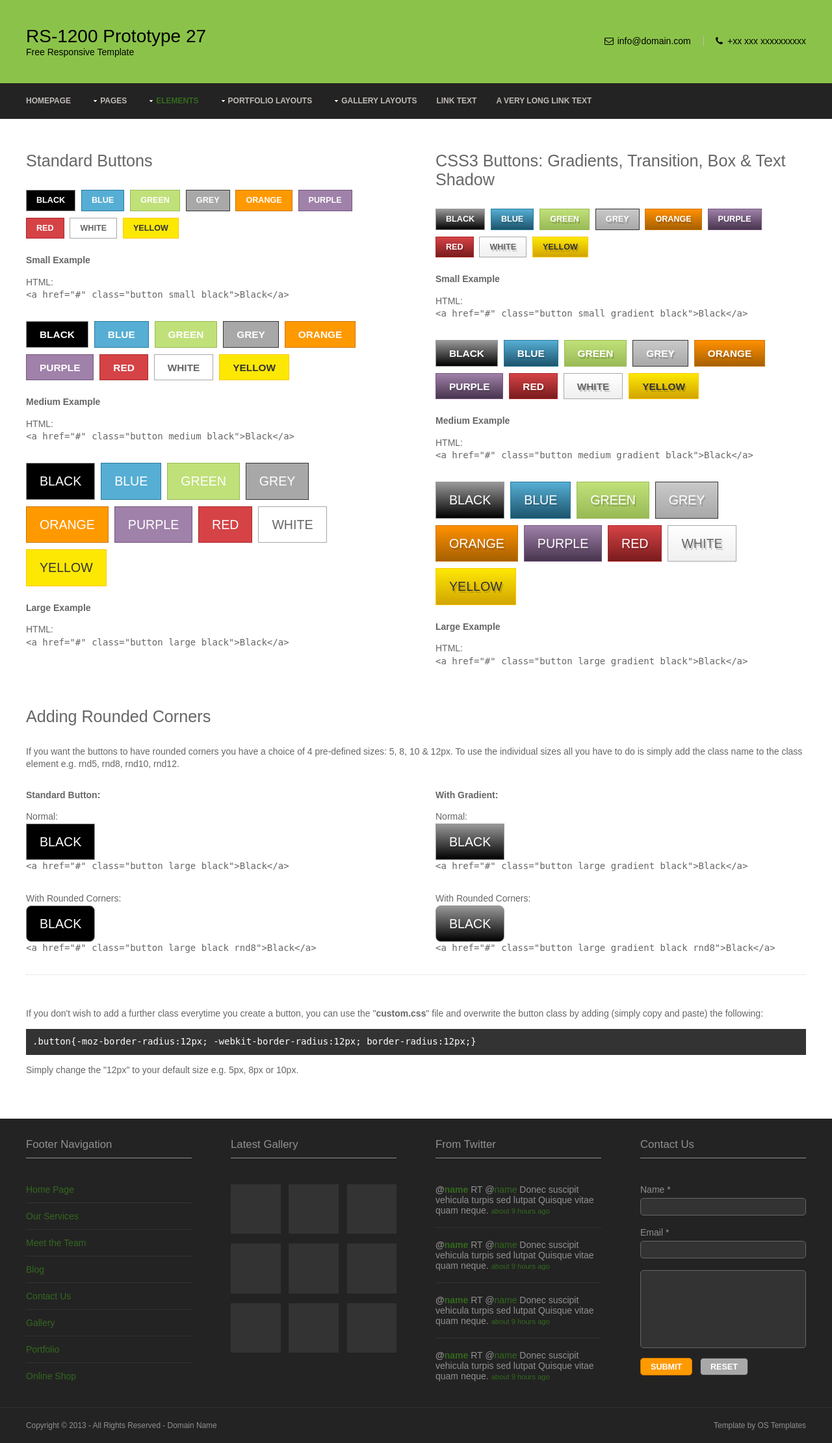
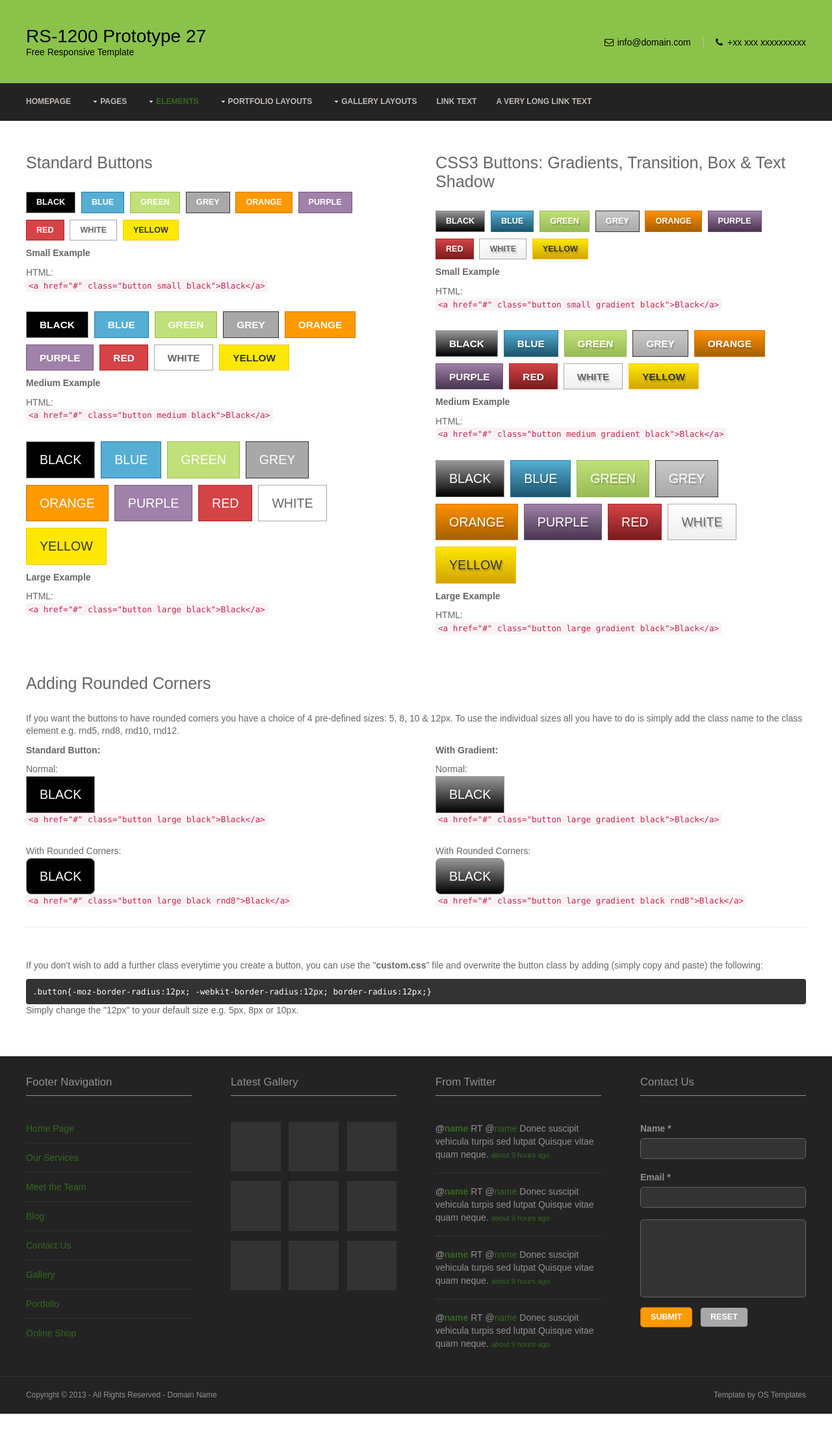
Before and after one commit to ashodhiyavipin/famiglia, a PHP site: page /elements/buttons.html in a window 1280 px wide. Shown: the whole page at 65% size. After the commit the page ends 2175 px from the top, so only its background shows below. Run offline with PHP 8.4, Linux system fonts and the light colour scheme; some libraries are stand-ins or nearby versions; some web fonts are replaced.

Commit message:
added bootstrap css

```diff
--- a/layout/styles/main.css
+++ b/layout/styles/main.css
@@ -1,4 +1,4 @@
-
+@import url(../bootstrap/css/bootstrap.min.css);
 @import url(layout.css);
 @import url(pages.css);
 @import url(elements.css);
```
